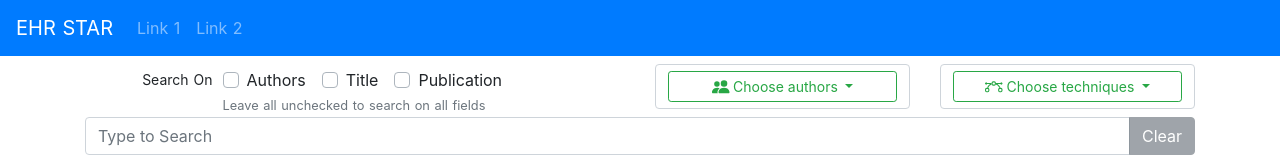
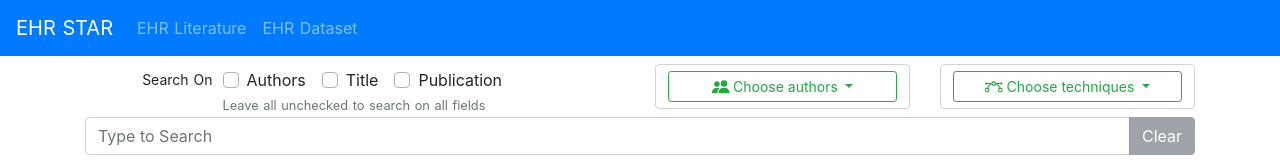
Before and after one commit to HenryQW/EHR-STAR, a Nuxt app: page / in a window 1280 px wide. Shown: the top 160 px of the page. Built offline with nearby package versions, Linux system fonts and the light colour scheme.

Commit message:
feat: update nav

```diff
--- a/components/Nav.vue
+++ b/components/Nav.vue
@@ -7,8 +7,8 @@
 
       <b-collapse id="nav-collapse" is-nav>
         <b-navbar-nav>
-          <b-nav-item href="#">Link 1</b-nav-item>
-          <b-nav-item href="#">Link 2</b-nav-item>
+          <b-nav-item href="#">EHR Literature</b-nav-item>
+          <b-nav-item href="#">EHR Dataset</b-nav-item>
         </b-navbar-nav>
       </b-collapse>
     </b-navbar>
--- a/components/Table.vue
+++ b/components/Table.vue
@@ -665,7 +665,7 @@ export default {
           UMLS: ['C0684249'],
           author: ['David Borland', 'Vivian L West', 'W Ed Hammond'],
           citation: 'Borland2014',
-          compTech: ['Clustering'],
+          compTech: ['Comparison'],
           pub:
             'Proceedings of the 2014 Workshop on Visual Analytics in Healthcare',
           related: ['Gotz2016'],
@@ -1122,7 +1122,7 @@ export default {
             'Atul J. Butte',
           ],
           citation: 'Glicksberg2019',
-          compTech: ['Comparison'],
+          compTech: ['Others'],
           editor: [{ family: 'Wren', given: 'Jonathan' }],
           name: 'PatientExploreR',
           notVis: true,
```
